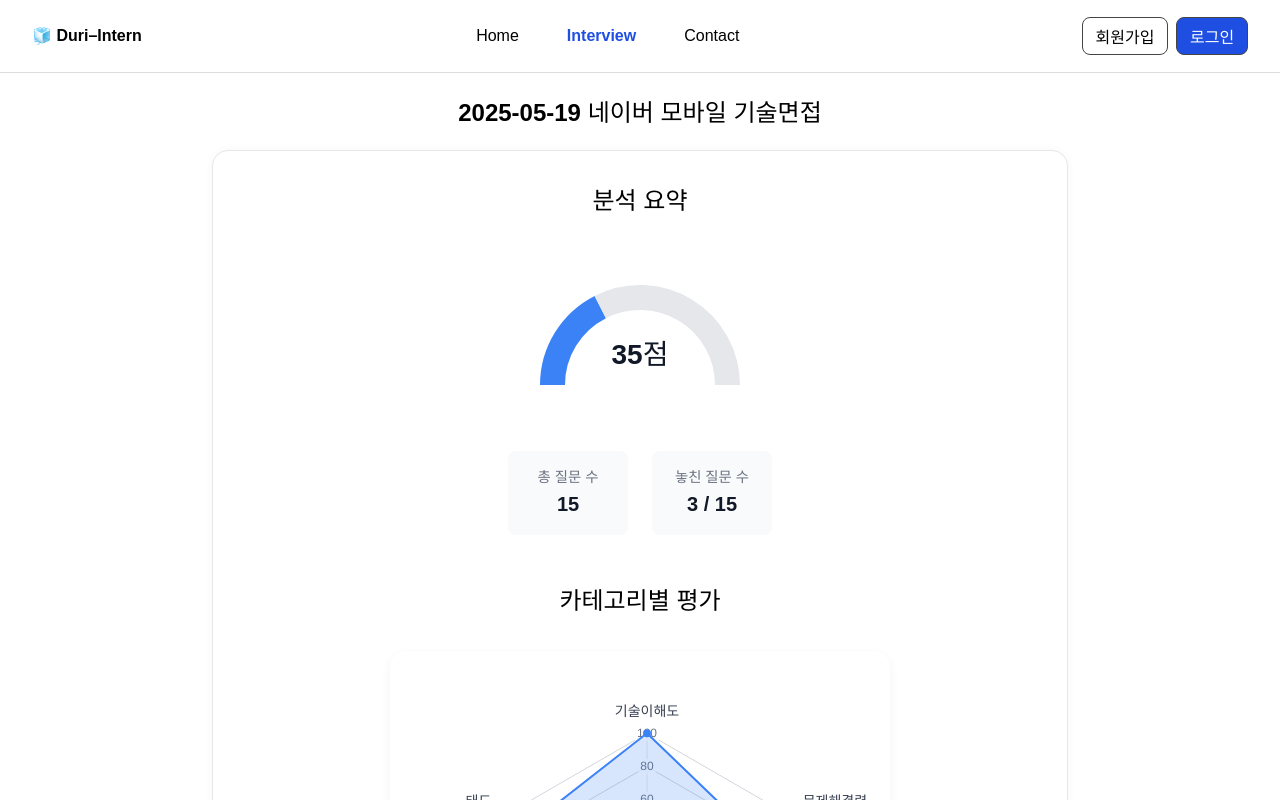
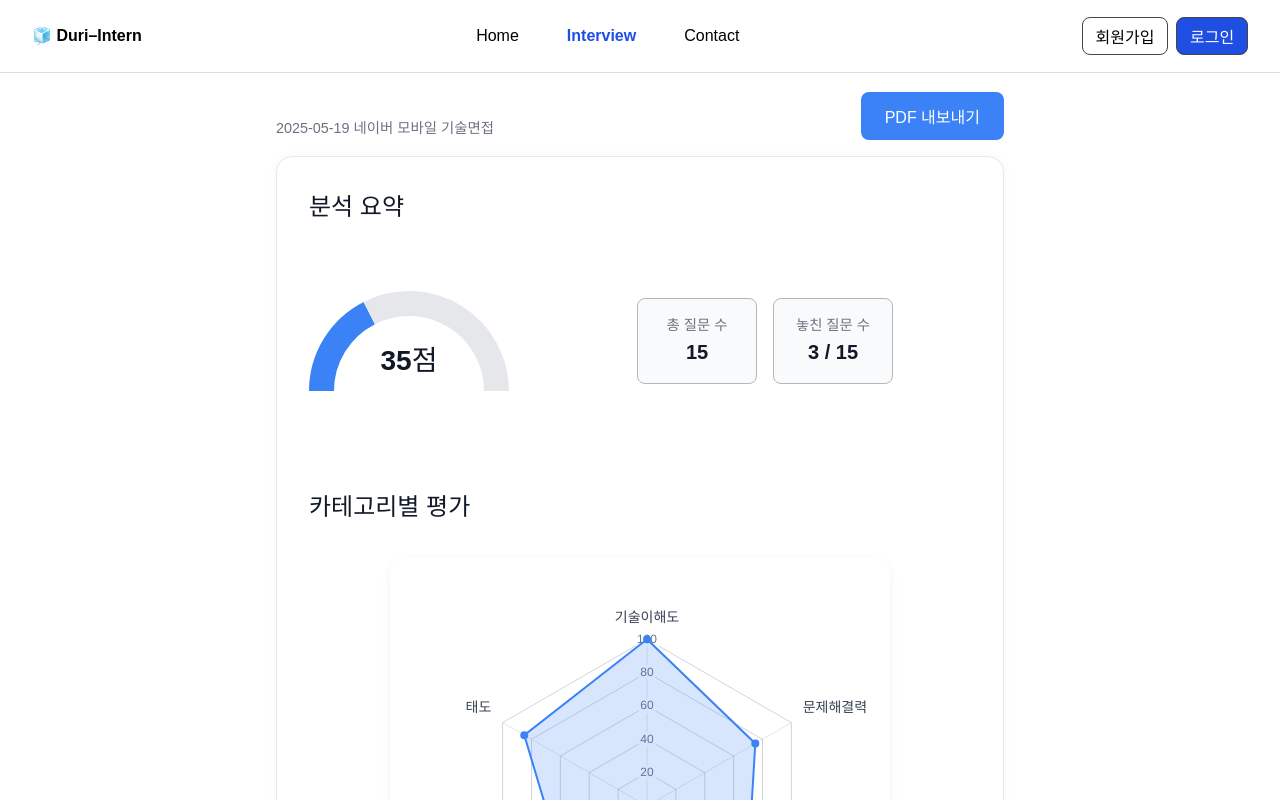
Before and after one commit to knupp7/react-ai-interview, a React (Vite) app in the folder vite-project/: page /interview/result in a window 1280 px wide. Shown: the top 800 px of the page. Built offline with nearby package versions, Linux system fonts and the light colour scheme.

Commit message:
[style] InterviewResult 컴포넌트 스타일 수정

```diff
--- a/vite-project/src/pages/InterviewResult.jsx
+++ b/vite-project/src/pages/InterviewResult.jsx
@@ -14,11 +14,15 @@
 
     return (
         <div className={styles.wrapper}>
-            <h1 className={styles.title}>2025-05-19 네이버 모바일 기술면접</h1>
+            <div className={styles.header}>
+                <p className={styles.metaTitle}>2025-05-19 네이버 모바일 기술면접</p>
+                <ExportPDFButton />
+            </div>
 
             <div id="export-target" className={styles.reportBox}>
-                <section className={styles.summary}>
-                    <h2>분석 요약</h2>
+                <section>
+                    <h2 className={styles.sectionTitle}>분석 요약</h2>
+                    <div className={styles.gaugeRow}>
                         <GaugeChart score={score} />
                         <div className={styles.questionBox}>
                             <div className={styles.questionCard}>
@@ -30,10 +34,11 @@
                                 <p className={styles.value}>{missedQuestions} / {totalQuestions}</p>
                             </div>
                         </div>
+                    </div>
                 </section>
 
                 <section className={styles.radar}>
-                    <h2>카테고리별 평가</h2>
+                    <h2 className={styles.sectionTitle}>카테고리별 평가</h2>
                     <RadarChart data={radarScores} />
                 </section>
 
@@ -42,7 +47,7 @@
                 ))}
 
                 <section style={{ marginTop: "2rem" }}>
-                    <h2>질문 상세 분석</h2>
+                    <h2 className={styles.sectionTitle}>질문 상세 분석</h2>
                     {mockQuestions.map((q, idx) => (
                         <QuestionAccordion
                             key={idx}
@@ -54,8 +59,6 @@
                     ))}
                 </section>
             </div>
-
-            <ExportPDFButton />
         </div>
     );
 }
--- a/vite-project/src/styles/CategoryFeedbackBlock.module.css
+++ b/vite-project/src/styles/CategoryFeedbackBlock.module.css
@@ -2,6 +2,7 @@
     margin-top: 2rem;
     padding-top: 1rem;
     border-top: 1px solid #e5e7eb;
+    text-align: left;
 }
 
 .heading {
--- a/vite-project/src/styles/GaugeChart.module.css
+++ b/vite-project/src/styles/GaugeChart.module.css
@@ -2,7 +2,7 @@
     position: relative;
     width: 200px;
     height: 200px;
-    margin: 1rem auto;
+    margin: 0;
 }
 
 .scoreText {
--- a/vite-project/src/styles/InterviewResult.module.css
+++ b/vite-project/src/styles/InterviewResult.module.css
@@ -1,14 +1,36 @@
 .wrapper {
-    max-width: 70%;
-    margin: 60px auto;
-    margin-top: 100px;
+    max-width: 60%;
+    margin: 50px auto;
+    margin-top: 60px;
     padding: 0 20px;
 }
 
-.title {
+.header {
+    display: flex;
+    justify-content: space-between;
+    align-items: flex-end;
+    margin-bottom: 1.0rem;
+}
+
+.metaTitle {
+    font-size: 0.9rem;
+    color: #6b7280;
+}
+
+.sectionTitle {
     font-size: 1.5rem;
-    margin-bottom: 1.5rem;
     font-weight: bold;
+    margin-bottom: 1rem;
+    color: #111827;
+    text-align: left;
+}
+
+.gaugeRow {
+    display: flex;
+    align-items: center;
+    justify-content: flex-start;
+    gap: 8rem;
+    flex-wrap: wrap;
 }
 
 .reportBox {
@@ -19,19 +41,16 @@
     box-shadow: 0 0 10px rgba(0, 0, 0, 0.04);
 }
 
-.summary {
-    text-align: center;
-}
-
 .questionBox {
     display: flex;
-    justify-content: center;
-    gap: 1.5rem;
-    margin-top: 1rem;
+    flex-direction: row;
+    gap: 1rem;
+    margin: 0;
 }
 
 .questionCard {
     background-color: #f9fafb;
+    border: 1px solid rgb(181, 181, 181);
     padding: 1rem;
     border-radius: 0.5rem;
     min-width: 120px;
--- a/vite-project/src/styles/QuestionAccordion.module.css
+++ b/vite-project/src/styles/QuestionAccordion.module.css
@@ -3,6 +3,7 @@
     border-radius: 0.5rem;
     margin-bottom: 1rem;
     background-color: #f9fafb;
+    text-align: left;
 }
 
 .header {
```
Lines whose indentation alone changed are shown as unchanged.
